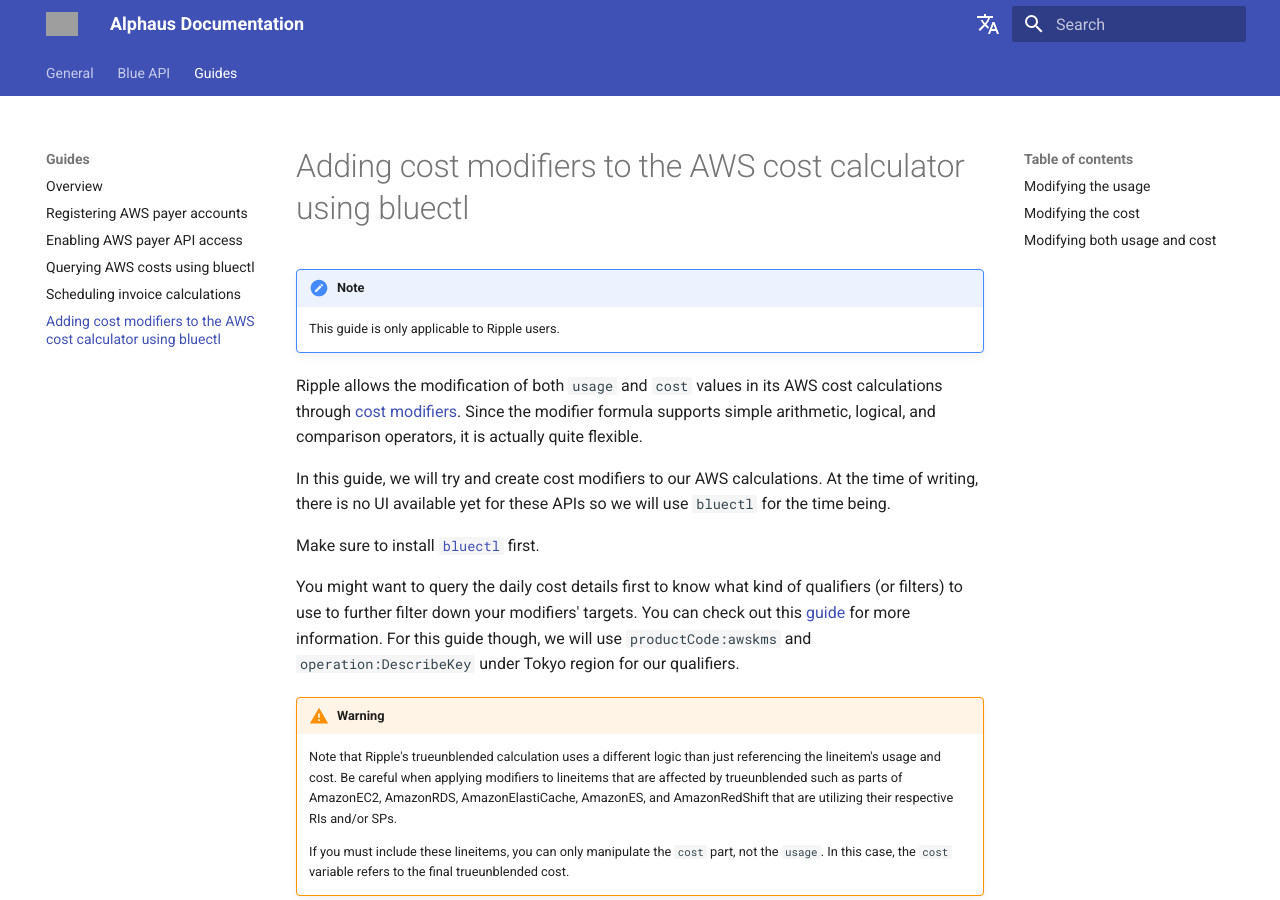
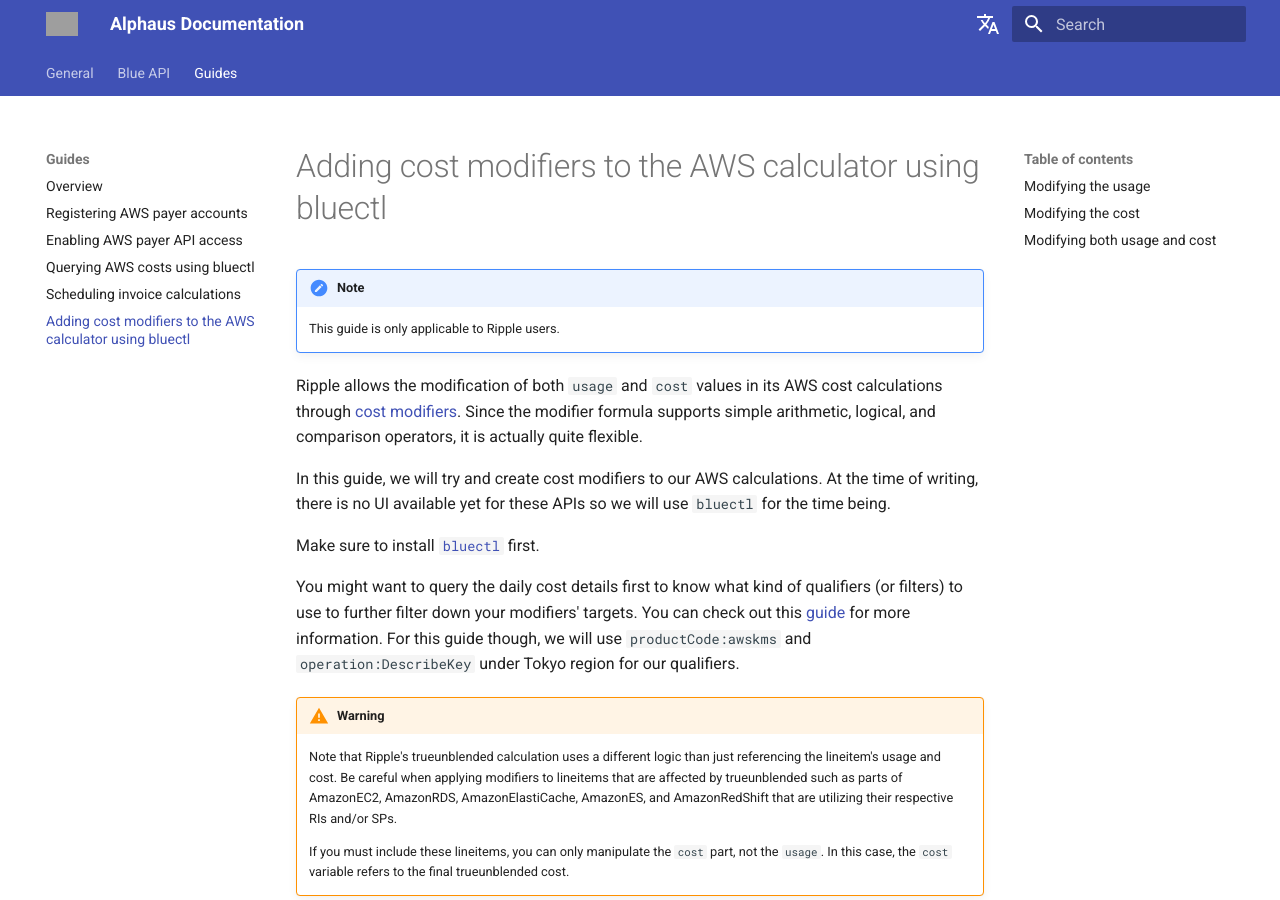
Before and after one commit to alphauslabs/tmpdocs, an MkDocs documentation site: the page built from docs/guides/aws-cost-mods.md, in a window 1280 px wide and 900 px high. Built offline with MkDocs 1.6.1 and Material for MkDocs 9.7.7, drawn with Linux system fonts in a browser that asks for light colours; comment, search, counter and statistics services are not loaded; grey boxes are pictures that could not be loaded.

Commit message:
chore: wip add cost mods

```diff
--- a/docs/guides/aws-cost-mods.md
+++ b/docs/guides/aws-cost-mods.md
@@ -1,4 +1,4 @@
-# Adding cost modifiers to the AWS cost calculator using bluectl
+# Adding cost modifiers to the AWS calculator using bluectl
 
 !!! note
     This guide is only applicable to Ripple users.
```
